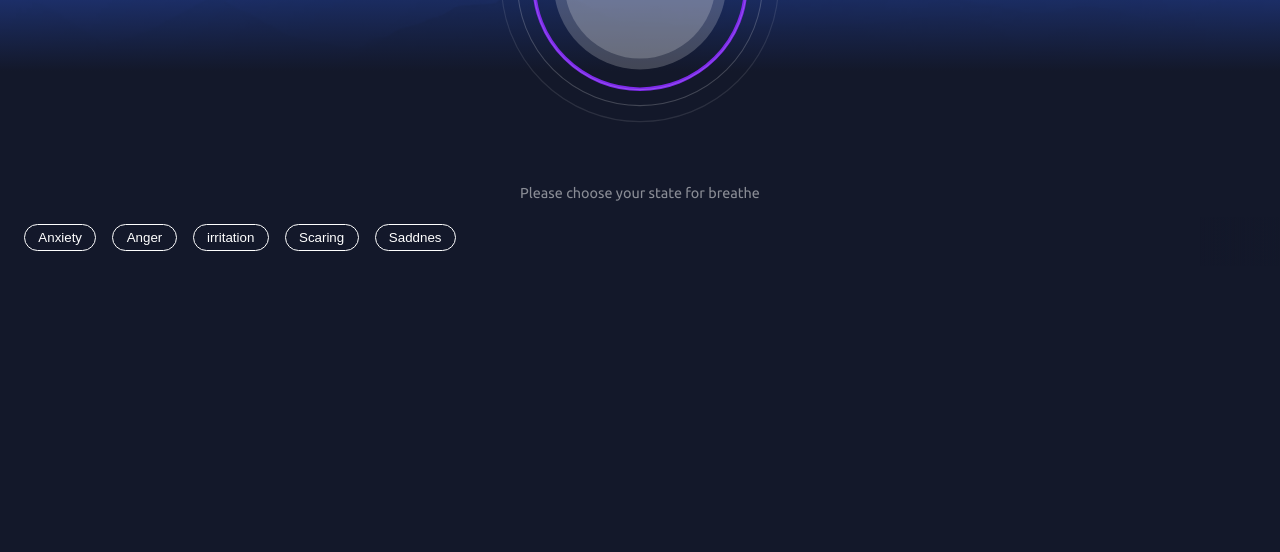
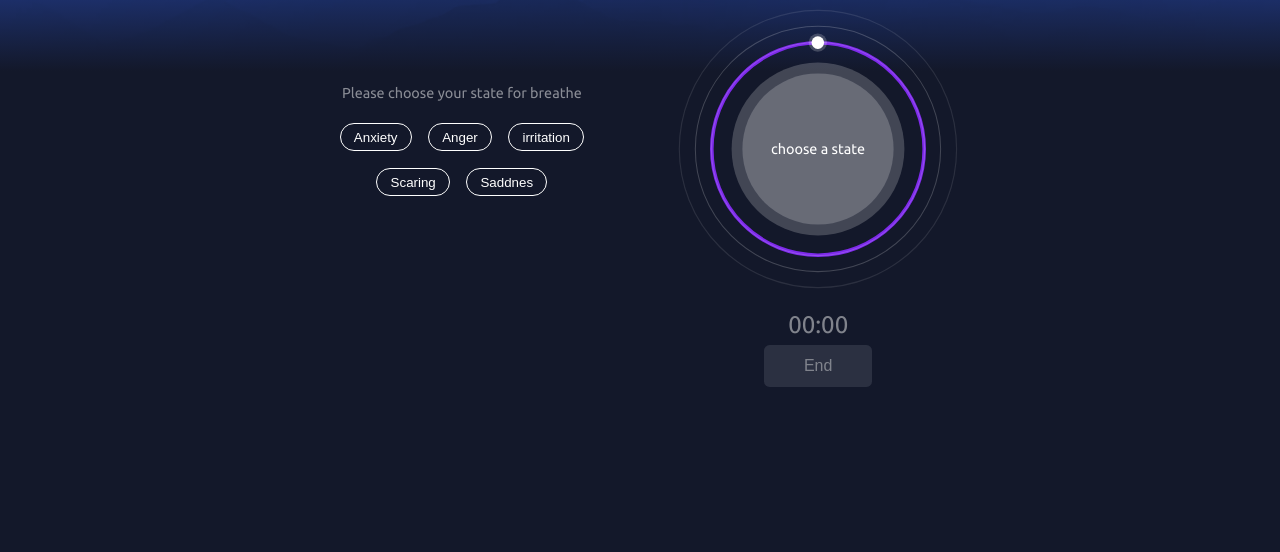
Before and after one commit to h-shams/breathe, a website built with webpack: page src/index.html in a window 1280 px wide. Shown: the part 248-800 px from the top of the page. Built offline with nearby package versions, Linux system fonts and the light colour scheme; a web font is replaced by a local one.

Commit message:
make "content" responsive

```diff
--- a/src/styles/abstraction/_mixins.scss
+++ b/src/styles/abstraction/_mixins.scss
@@ -5,3 +5,16 @@
     @error 'Property "#{$name}" must a valid z-index id.';
   }
 }
+
+@mixin mq($condition-name) {
+  $condition: '';
+  @if map-get($mq-conditions, $condition-name) {
+    $condition: map-get($mq-conditions, $condition-name);
+  } @else {
+    @error 'Property "#{$condition-name}" must a valid media query condition name.';
+  }
+
+  @media (#{$condition}) {
+    @content;
+  }
+}
--- a/src/styles/abstraction/_variables.scss
+++ b/src/styles/abstraction/_variables.scss
@@ -5,3 +5,8 @@ $z-index: (
   'spinner-wave': -1,
   'background': -1000
 );
+
+// media query conditions
+$mq-conditions: (
+  'two-column': 'min-width: 46em'
+);
--- a/src/styles/base/_base.scss
+++ b/src/styles/base/_base.scss
@@ -1,5 +1,6 @@
 html {
   box-sizing: border-box;
+  height: 100%;
 }
 
 *,
@@ -10,4 +11,10 @@ html {
 
 body {
   margin: 0;
+  height: 100%;
+  @include mq('two-column') {
+    display: grid;
+    align-content: center;
+    justify-content: center;
+  }
 }
--- a/src/styles/components/_spinner-button.scss
+++ b/src/styles/components/_spinner-button.scss
@@ -6,6 +6,10 @@
   border: 0;
   border-radius: 0.35em;
 
+  //
+  display: block;
+  margin: 0 auto;
+
   &:hover {
     cursor: pointer;
   }
--- a/src/styles/components/_spinner.scss
+++ b/src/styles/components/_spinner.scss
@@ -4,6 +4,7 @@
   margin: 0.75em;
   --rotate-time: 7s;
   --grow-time: 3.5s;
+  justify-self: center;
 }
 
 .spinner__ring {
--- a/src/styles/components/_states.scss
+++ b/src/styles/components/_states.scss
@@ -5,11 +5,21 @@
   position: relative;
   padding: 0;
 
+  display: flex;
+  justify-content: center;
+
+
   &__wrapper {
     display: flex;
     overflow-x: auto;
-    width: 100%;
     padding: 0.4em 1em 0.9em;
+
+    @include mq('two-column') {
+      overflow-x: visible;
+      flex-flow: row wrap;
+      gap: 1.1em 0;
+      justify-content: center;
+    }
   }
 
   &::after {
@@ -22,6 +32,9 @@
     display: block;
     background-image: linear-gradient(90deg, transparent, #13182a);
     pointer-events: none;
+    @include mq('two-column') {
+      opacity: 0;
+    }
   }
 
   &__state-wrapper {
--- a/src/styles/layout/_content.scss
+++ b/src/styles/layout/_content.scss
@@ -2,11 +2,28 @@
   display: flex;
   flex-flow: column nowrap;
   align-items: center;
+  height: 100%;
+
+  @include mq('two-column') {
+    display: grid;
+    grid-template-areas:
+      'header header'
+      'states spinner'
+      'empty spinner';
+    grid-template-columns: 50% 50%;
+    width: 90%;
+    max-width: 55em;
+    margin: 0 auto;
+    height: 100%;
+  }
 }
 
 .header {
+  width: 100%;
 
-  width: 100%;
+  @include mq('two-column') {
+    grid-area: header;
+  }
 
   &__title {
     color: #fff;
@@ -21,9 +38,17 @@
   overflow: hidden;
   transition: max-height 0.75s ease-in-out;
   border-radius: 0.35em;
+  @include mq('two-column') {
+    max-height: 10em;
+    opacity: 0.5;
+    grid-column-end: -1;
+  }
 
   &--expand {
     max-height: 10em;
+    @include mq('two-column') {
+      opacity: 1;
+    }
   }
 }
 
@@ -31,6 +56,17 @@
   padding: 2em 0;
   width: 100%;
   transition: all 0.3s ease;
+
+  flex-grow: 1;
+  justify-self: end;
+  display: flex;
+  flex-flow: column nowrap;
+  justify-content: center;
+
+  @include mq('two-column') {
+    grid-area: states;
+    display: block;
+  }
 
   &--hidden .state {
     color: #aaa;
```
Also changed, not shown: src/styles/main.scss (line endings or trailing spaces).
